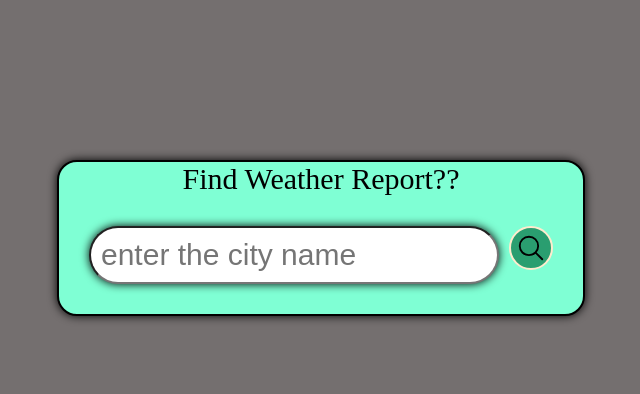
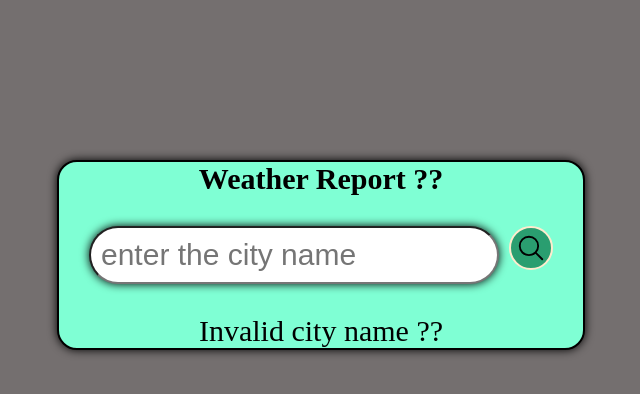
Before and after one commit to NihalRawat/Weather_app, a plain HTML site: page index.html in a window 1280 px wide. Shown: the whole page, without its empty margins (327-967 px from the left). Drawn offline with nearby package versions, Linux system fonts and the light colour scheme.

Commit message:
Update index.html

```diff
--- a/index.html
+++ b/index.html
@@ -8,10 +8,13 @@
 </head>
 <body>
    <div class="outer">
-       Find Weather Report??
+    <h1> Weather Report ?? </h1>
         <div class="box">
             <input type="text" placeholder="enter the city name">
             <ion-icon class="img" name="search-outline"></ion-icon>
+        </div>
+        <div class="error">
+            Invalid city name ??
         </div>
         <div class="imgdiv">
             <img src="weather.jpeg" class="rain">
@@ -27,7 +30,7 @@
                 <h3 class="wi">30 km/hr</h3>
             </div>
             </div>
-            Developed by Nihal
+            Develped by Nihal
         </div>
 
 </div>
```
